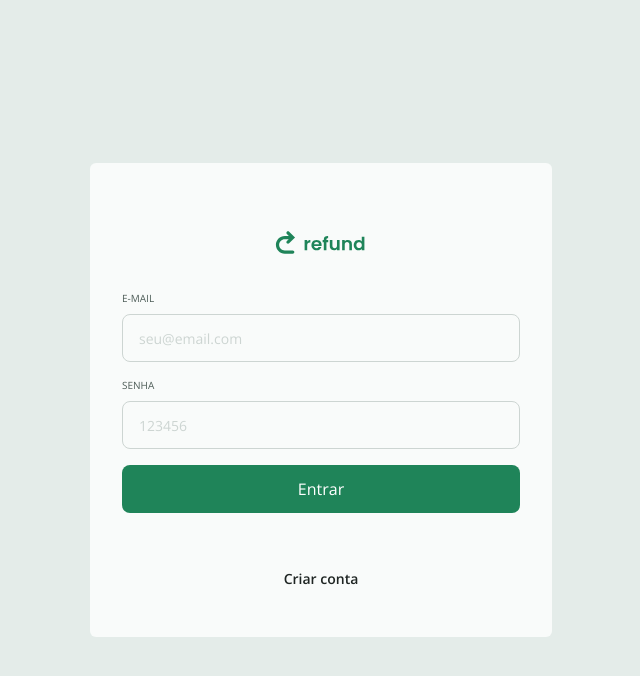
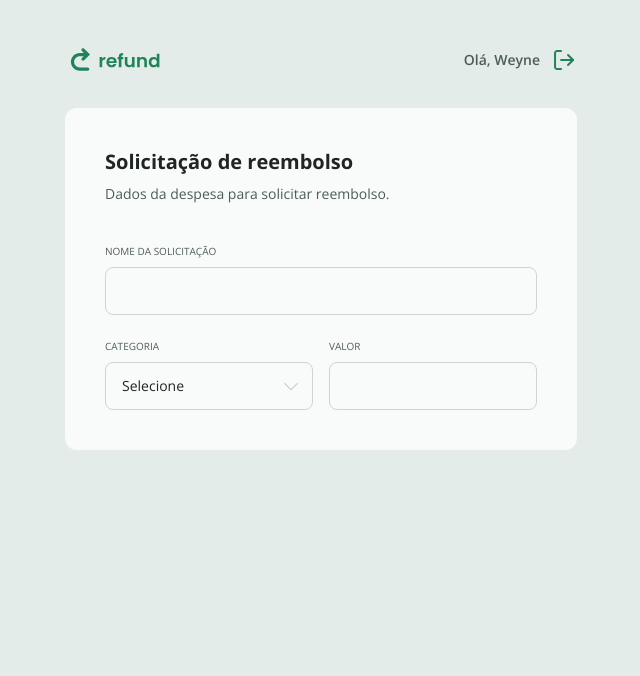
Before and after one commit to Weyne23/Refund2.0, a React (Vite) app: page / in a window 1280 px wide. Shown: the top 676 px of the page, without its empty margins (319-959 px from the left). Built offline with nearby package versions, Linux system fonts and the light colour scheme.

Commit message:
feature: criado rotas de  employee e varios outros

```diff
--- /dev/null
+++ b/src/Components/AppLayout.tsx
@@ -0,0 +1,13 @@
+import { Outlet } from "react-router";
+import { Header } from "./Header";
+
+export function AppLayout() {
+    return (
+        <div className="w-screen h-screen bg-gray-400 flex flex-col items-center text-gray-100">
+            <main className="p-3 w-full md:w-auto">
+                <Header />
+                <Outlet />
+            </main>
+        </div>
+    )
+}
--- /dev/null
+++ b/src/Components/Header.tsx
@@ -0,0 +1,17 @@
+import logoSvg from "../assets/logo.svg"
+import logoutSvg from "../assets/logout.svg"
+
+export function Header() {
+    return (
+        <header className="w-full flex justify-between">
+            <img src={logoSvg} alt="logo" className="my-8" />
+
+            <div className="flex items-center gap-3">
+                <span className="text-sm font-semibold text-gray-200">
+                    Olá, Weyne
+                </span>
+                <img src={logoutSvg} alt="Ícone de sair" className="my-8 cursor-pointer hover:opacity-75 transition ease-linear" />
+            </div>
+        </header>
+    )
+}
--- /dev/null
+++ b/src/Components/Select.tsx
@@ -0,0 +1,23 @@
+type Props = React.ComponentProps<"select"> & {
+    legend?: string
+}
+
+export function Select({ legend, children, ...rest }: Props) {
+    return (
+        <fieldset className="flex flex-1 max-h-20  text-gray-200  focus-within:text-green-100">
+            {legend &&
+                (<legend className="uppercase text-xxs mb-2 text-inherit">
+                    {legend}
+                </legend>)
+            }
+
+            <select
+                className="w-full h-12 rounded-lg border border-gray-300 px-4 text-sm text-gray-100 bg-transparent outline-none focus:border-2 focus:border-green-100 placeholder-gray-300"
+                {...rest}
+            >
+                <option value="" disabled hidden>Selecione</option>
+                {children}
+            </select>
+        </fieldset>
+    )
+}
--- a/src/index.css
+++ b/src/index.css
@@ -18,3 +18,11 @@
   /* Criando uma propriedade */
   --text-xxs: .625rem
 }
+
+select {
+  appearance: none;
+  background-image: url("./assets/chevron-down.svg");
+  background-repeat: no-repeat;
+  background-position: right .7rem top 50%;
+  background-size: 1.25rem auto;
+}
--- /dev/null
+++ b/src/pages/NotFound.tsx
@@ -0,0 +1,10 @@
+export function NotFound() {
+    return (
+        <div className="w-screen h-screen flex justify-center items-center flex-col">
+            <div className="flex flex-col">
+                <h1 className="text-gray-100 font-semibold text-2xl mb-10">Ops! Essa pagina não existe.😭</h1>
+                <a href="/" className="font-semibold text-center text-green-100 hover:text-gray-200 transition ease-linear">Voltar para o inicio.</a>
+            </div>
+        </div>
+    )
+}
--- /dev/null
+++ b/src/pages/Refund.tsx
@@ -0,0 +1,29 @@
+import { useState } from "react"
+import { Input } from "../Components/Input"
+import { Select } from "../Components/Select"
+import { CATEGORIE_KEYS, CATEGORIES } from "../utils/categories"
+
+export function Refund() {
+    const [category, setCategory] = useState("");
+    return (
+        <form className="bg-gray-500 w-full rounded-xl flex flex-col p-10 gap-6 lg:min-w-[512px]">
+            <header>
+                <h1 className="text-xl font-bold text-gray-100">Solicitação de reembolso</h1>
+                <p className="text-sm text-gray-200 mt-2 mb-4">Dados da despesa para solicitar reembolso.</p>
+            </header>
+            <Input required legend="Nome da solicitação"/>
+            <div className="flex gap-4">
+                <Select required legend="Categoria" value={category} onChange={(e) => setCategory(e.target.value)}>
+                    {
+                        CATEGORIE_KEYS.map((category) => (
+                            <option key={category} value={category}>
+                                {CATEGORIES[category].name}
+                            </option>
+                        ))
+                    }
+                </Select>
+                <Input legend="valor" required/>
+            </div>
+        </form>
+    )
+}
--- /dev/null
+++ b/src/pages/SignUp.tsx
@@ -0,0 +1,27 @@
+import { Input } from "../Components/Input"
+import { Button } from "../Components/Button"
+import { useState } from "react";
+
+export function SignUp() {
+    const [name, setName] = useState("");
+    const [email, setEmail] = useState("");
+    const [password, setPassword] = useState("");
+    const [passwordConfirm, setPasswordConfirm] = useState("");
+    const [isLoading, setIsLoading] = useState(false);
+
+    function onSubmit(e:React.FormEvent) {
+        e.preventDefault();
+    }
+
+    return (
+        <form onSubmit={onSubmit} action="" className="w-full flex flex-col gap-4">
+            <Input required legend="Nome" value={name} onChange={(e) => setName(e.target.value)} placeholder="Seu nome"/>
+            <Input required legend="E-mail" value={email} onChange={(e) => setEmail(e.target.value)} type="email" placeholder="seu@email.com"/>
+            <Input required legend="Senha" value={password} onChange={(e) => setPassword(e.target.value)} type="password" placeholder="123456"/>
+            <Input required legend="Confirme a Senha" value={password} onChange={(e) => setPasswordConfirm(e.target.value)} type="password" placeholder="123456"/>
+
+            <Button type="submit" isLoading={isLoading}>Cadastrar</Button>
+            <a href="/" className="text-sm font-semibold text-gray-100 mt-10 mb-4 text-center hover:text-green-800 transition ease-linear">Já tenho uma conta</a>
+        </form>
+     )
+}
--- a/src/routes/AuthRoutes.tsx
+++ b/src/routes/AuthRoutes.tsx
@@ -2,13 +2,17 @@ import { Route, Routes } from "react-router";
 
 import { AuthLayout } from "../Components/AuthLayout";
 import { SignIn } from "../pages/SignIn";
+import { SignUp } from "../pages/SignUp";
+import { NotFound } from "../pages/NotFound";
 
 export function AuthRoutes() {
     return (
         <Routes>
             <Route path="/" element={<AuthLayout />}>
                 <Route path="/" element={<SignIn />} />
+                <Route path="/signup" element={<SignUp />} />
             </Route>
+            <Route path="*" element={<NotFound />} />
         </Routes>
     )
 }
--- /dev/null
+++ b/src/routes/EmployeeRoutes.tsx
@@ -0,0 +1,17 @@
+import { Route, Routes } from "react-router";
+
+import { Refund } from "../pages/Refund";
+import { NotFound } from "../pages/NotFound";
+import { AppLayout } from "../Components/AppLayout";
+
+export function EmployeeRoutes() {
+    return (
+        <Routes>
+            <Route path="/" element={<AppLayout />}>
+                <Route path="/" element={<Refund />} />
+            </Route>
+
+            <Route path="*" element={<NotFound />} />
+        </Routes>
+    )
+}
--- a/src/routes/index.tsx
+++ b/src/routes/index.tsx
@@ -2,12 +2,13 @@
 import { BrowserRouter } from "react-router";
 
 import { AuthRoutes } from "./AuthRoutes";
+import { EmployeeRoutes } from "./EmployeeRoutes";
 
 export function Routes() {
     return (
         //e aqui que fica meu BrowserRouter pra eu conseguir dividir os acessos do meu usuário a partir dos acessos do mesmo
         <BrowserRouter>
-            <AuthRoutes />
+            <EmployeeRoutes />
         </BrowserRouter>
     )
 }
--- /dev/null
+++ b/src/utils/categories.ts
@@ -0,0 +1,31 @@
+import foodSvg from "../assets/food.svg"
+import othersSvg from "../assets/others.svg"
+import servicesSvg from "../assets/services.svg"
+import TransportSvg from "../assets/transport.svg"
+import AccommodationSvg from "../assets/accommodation.svg"
+
+export const CATEGORIES = {
+    food: {
+        name: "Alimentação",
+        icon: foodSvg
+    },
+    others: {
+        name: "Outros",
+        icon: othersSvg
+    },
+    services: {
+        name: "Serviços",
+        icon: servicesSvg
+    },
+    transport: {
+        name: "Transporte",
+        icon: TransportSvg
+    },
+    accommodation: {
+        name: "Hospedagem",
+        icon: AccommodationSvg
+    }
+}
+
+//Aqui retornar as keys da categoria
+export const CATEGORIE_KEYS = Object.keys(CATEGORIES) as Array<keyof typeof CATEGORIES>
```
